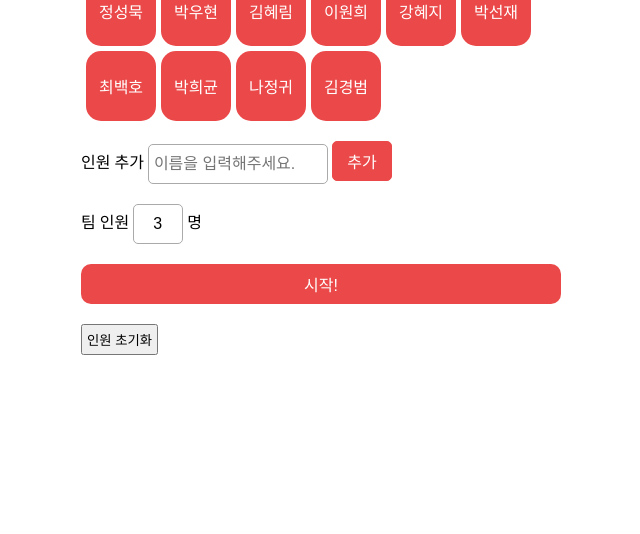
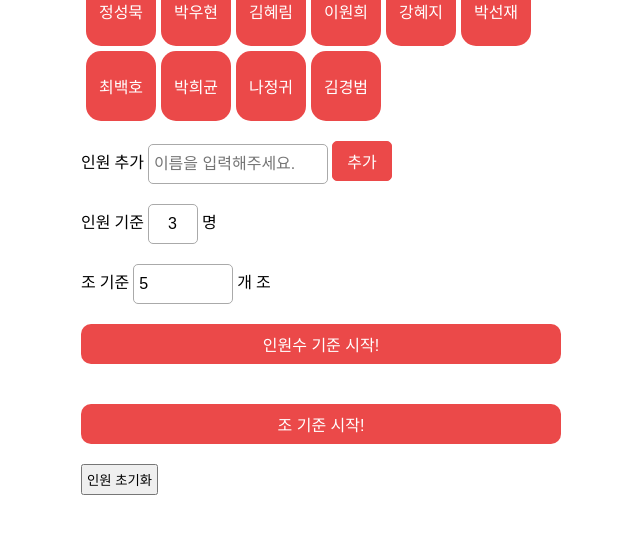
Before and after one commit to tg0825/sadari-vue, a PHP site: page / in a window 1280 px wide. Shown: the part 224-758 px from the top of the page, without its empty margins (319-959 px from the left). Run offline with PHP 8.4, Linux system fonts and the light colour scheme.

Commit message:
인원수 기준, 그룹수 기준

```diff
--- a/index.php
+++ b/index.php
@@ -33,11 +33,18 @@
             </form>
 
             <div class="form-block">
-                <label for="">팀 인원</label>
+                <label for="">인원 기준</label>
                 <input id="groupMember" name="groupMember" type="number" value="3">
                 명
             </div>
-            <button class="start" type="submit">시작!</button>
+
+            <div class="form-block">
+                <label for="">조 기준</label>
+                <input id="groupCount" name="groupCount" type="number" value="5">
+                개 조
+            </div>
+            <button class="start" type="submit">인원수 기준 시작!</button>
+            <button class="start-group" type="submit">조 기준 시작!</button>
             <button class="reset">인원 초기화</button>
         </div>
 
--- a/script.js
+++ b/script.js
@@ -89,7 +89,6 @@ $(function () {
     function result(m, g, tmpbp) {
         var html = '';
         var i = 0;
-
         while (i < g) {
             var groupMember = tmpbp.splice(0, m);
 
@@ -101,7 +100,7 @@ $(function () {
                 '</span></div>';
             }
             html += '</div>';
-            i+=1;
+            i += 1;
         }
         $('.result').html(html);
     }
@@ -266,14 +265,23 @@ $(function () {
     // 시작
     $('.start').on('click', function () {
         var tmpbackpacker = clonebackpacker.slice();
-        var groupNumber;
+        var groupCount;
+
+        memberNumber = $('#groupMember').val();
+        groupCount = Math.ceil(tmpbackpacker.length / memberNumber);
 
         shuffle(tmpbackpacker);
-        memberNumber = $('#groupMember').val();
-        groupNumber = Math.ceil(tmpbackpacker.length / memberNumber);
-
-        result(memberNumber, groupNumber, tmpbackpacker);
+        result(memberNumber, groupCount, tmpbackpacker);
     });
 
+    // 조 기준 시작
+    $('.start-group').on('click', function () {
+        var tmpbackpacker = clonebackpacker.slice();
+        var count = $('#groupCount').val();
+        var groupCount = Math.floor(tmpbackpacker.length / count);
+
+        shuffle(tmpbackpacker);
+        result(groupCount, count, tmpbackpacker);
+    });
     _render();
 });
--- a/style.css
+++ b/style.css
@@ -225,6 +225,7 @@ input:focus {
     margin: 20px 0 0;
 }
 
+.start-group,
 .start {
     width: 100%;
     height: 40px;
```
